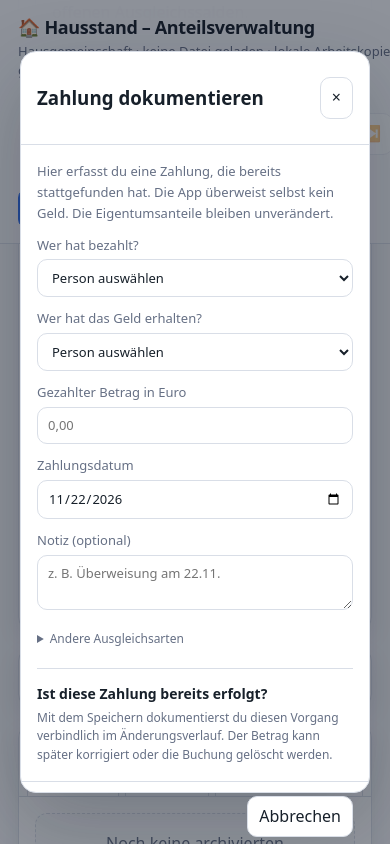
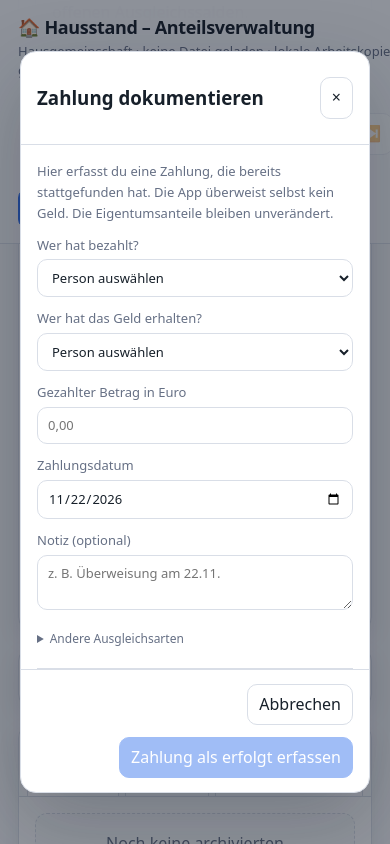
Before and after one commit to Uli-Z/hausstandsliste, a Svelte app in the folder hausstand-svelte/: page / in a window 390 px wide. Both pictures are taken after a click on the button "Zahlung erfassen". Shown: the part 1510-2354 px from the top of the page. Built offline with nearby package versions, Linux system fonts and the light colour scheme.

Commit message:
fix: keep settlement submit controls visible at bottom of mobile full-height dialog

```diff
--- a/hausstand-svelte/src/components/SettlementDialog.svelte
+++ b/hausstand-svelte/src/components/SettlementDialog.svelte
@@ -99,7 +99,7 @@
       <h3>{editing ? 'Ausgleich bearbeiten' : kind === 'paid' ? 'Zahlung dokumentieren' : 'Ausgleich dokumentieren'}</h3>
       <button class="ghost" type="button" aria-label="Schließen" on:click={close}>×</button>
     </div>
-    <form on:submit|preventDefault={save}>
+    <form class="settlement-form" on:submit|preventDefault={save}>
       <div class="modal-body stack">
         <p class="settlement-intro">{kind === 'paid' ? 'Hier erfasst du eine Zahlung, die bereits stattgefunden hat. Die App überweist selbst kein Geld.' : 'Hier dokumentierst du eine Verrechnung ohne neue Überweisung.'} Die Eigentumsanteile bleiben unverändert.</p>
         {#if date > asOfDate}<p class="settlement-date-note">Du betrachtest den Stand vom {dateDE(asOfDate)}. Nach dem Speichern wechselt die Ansicht zum {dateDE(date)}, damit du die Wirkung des Ausgleichs siehst.</p>{/if}
@@ -161,6 +161,9 @@
 </div>
 
 <style>
+  .settlement-form{display:grid;grid-template-rows:minmax(0,1fr) auto;min-height:0;overflow:hidden}
+  .settlement-form .modal-body{min-height:0;overflow-y:auto}
+  .settlement-form .modal-footer{min-width:0}
   .settlement-intro{margin:0;color:var(--muted);font-size:13px;line-height:1.6}
   .settlement-date-note{font-size:12px;line-height:1.6;color:var(--muted);border-left:3px solid var(--accent);padding:8px 12px;margin:0}
   .settlement-confirmation{border-top:1px solid var(--border);padding-top:15px;display:grid;gap:5px}
```
